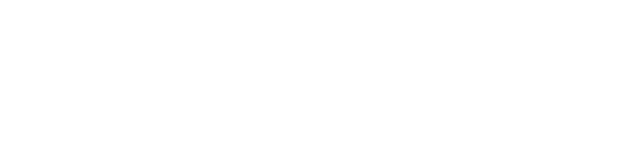
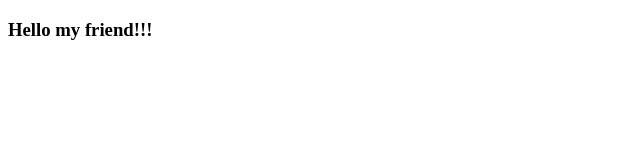
Before and after one commit to ValentinBlokhin/test, a plain HTML site: page index.html in a window 1280 px wide. Shown: the whole page, without its empty margins (0-640 px from the left). Drawn offline with Linux system fonts and the light colour scheme.

Commit message:
Initial commit from idea 2

```diff
--- a/index.html
+++ b/index.html
@@ -4,6 +4,6 @@
     <title>My first Page</title>
 </head>
 <body>
-
+<h3>Hello my friend!!!</h3>
 </body>
 </html>
```
